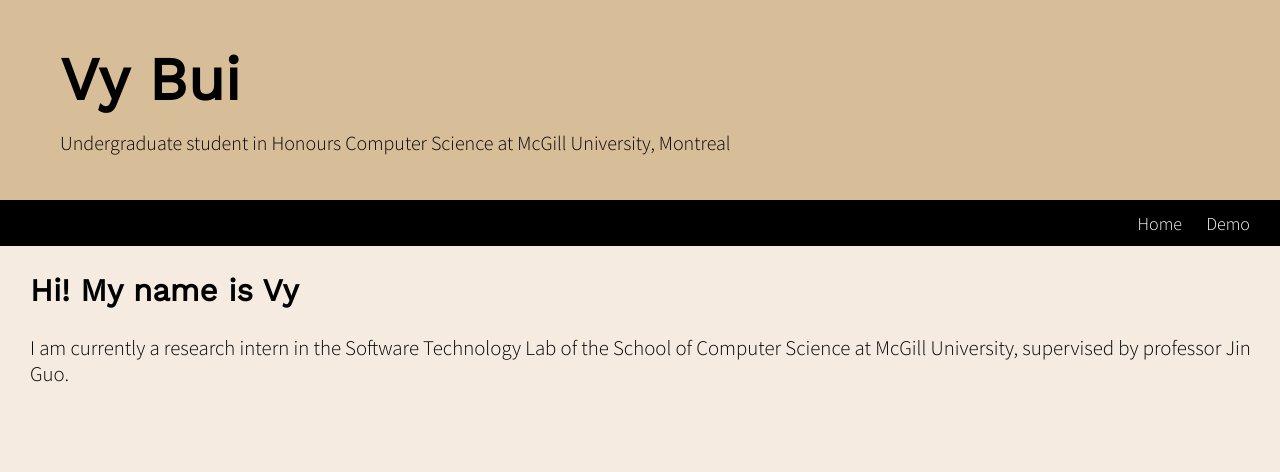
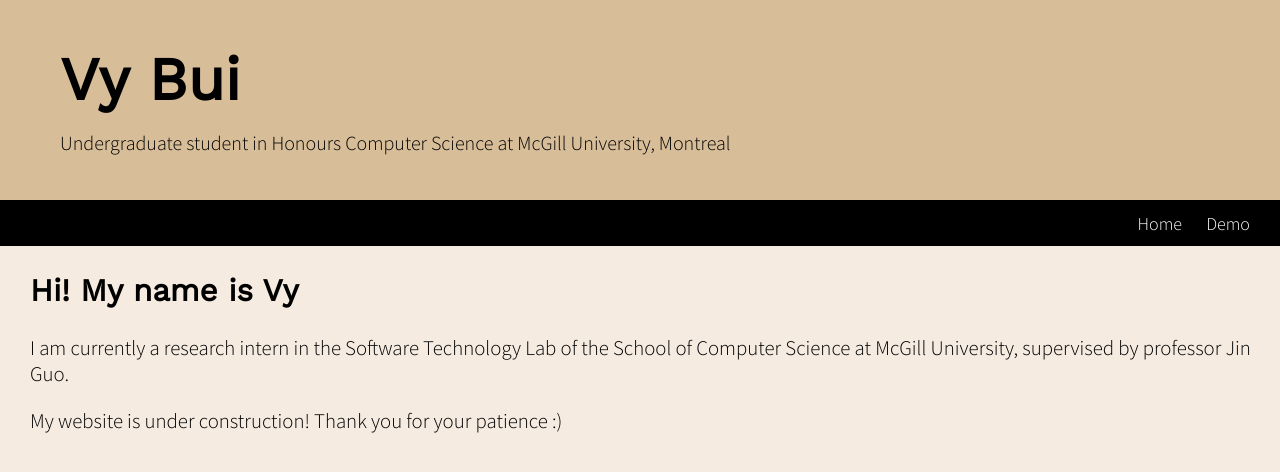
Before and after one commit to vyxbui/vybui.github.io, a plain HTML site: page docs/index.html in a window 1280 px wide. Drawn offline with nearby package versions, Linux system fonts and the light colour scheme.

Commit message:
add construction message

```diff
--- a/docs/index.html
+++ b/docs/index.html
@@ -20,6 +20,7 @@
     <main>
       <h2>Hi! My name is Vy</h2>
       <p>I am currently a research intern in the Software Technology Lab of the School of Computer Science at McGill University, supervised by professor Jin Guo.</p>
+      <p>My website is under construction! Thank you for your patience :)</p>
     </main>
     <footer>
 
```
